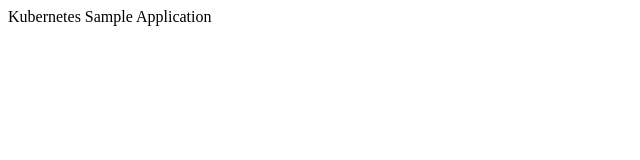
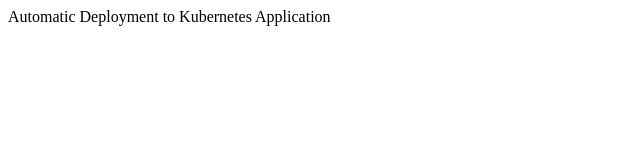
Before and after one commit to cwheikki/do-k8s-deploy, a plain HTML site: page index.html in a window 1280 px wide. Shown: the whole page, without its empty margins (0-640 px from the left). Drawn offline with Linux system fonts and the light colour scheme.

```diff
--- a/index.html
+++ b/index.html
@@ -1,5 +1,5 @@
 <!DOCTYPE html>
 <title>DigitalOcean</title>
 <body>
-  Kubernetes Sample Application
+  Automatic Deployment to Kubernetes Application
 </body>
```
Also changed, not shown: 3 other files.
